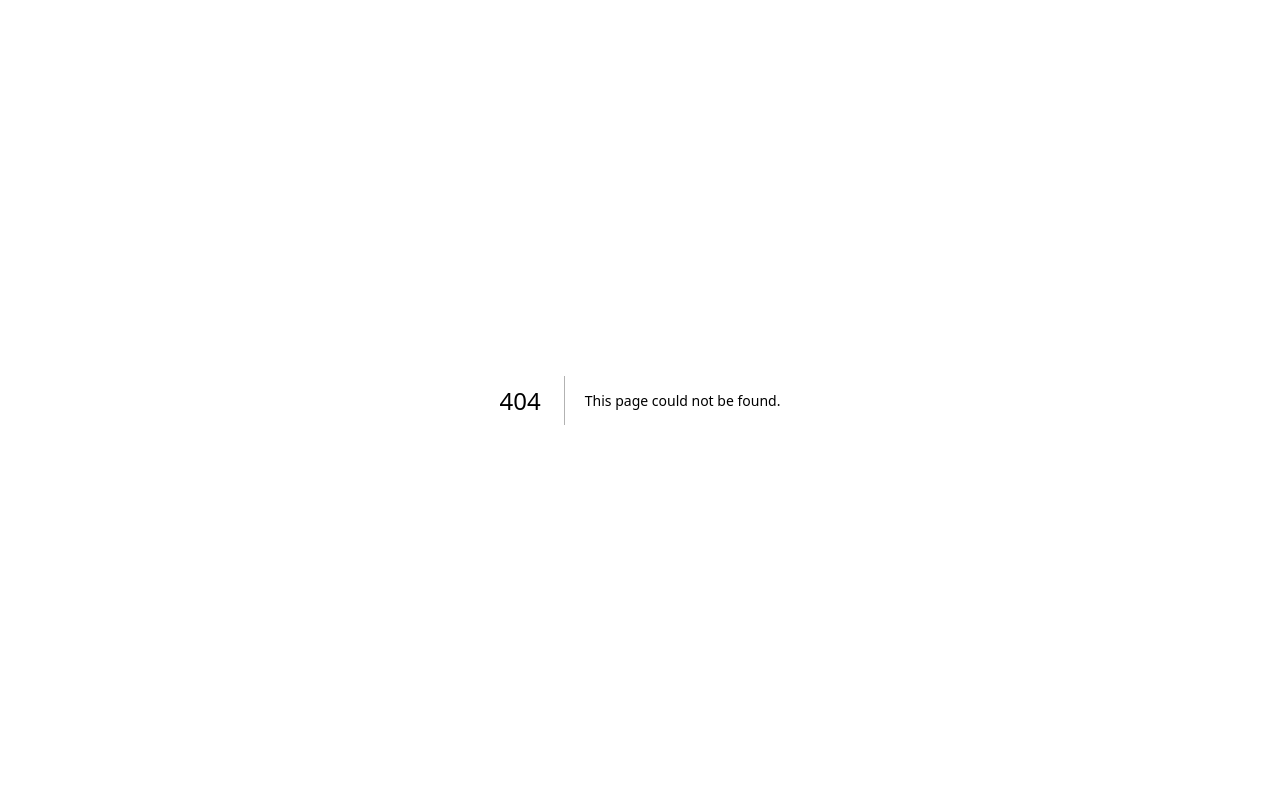
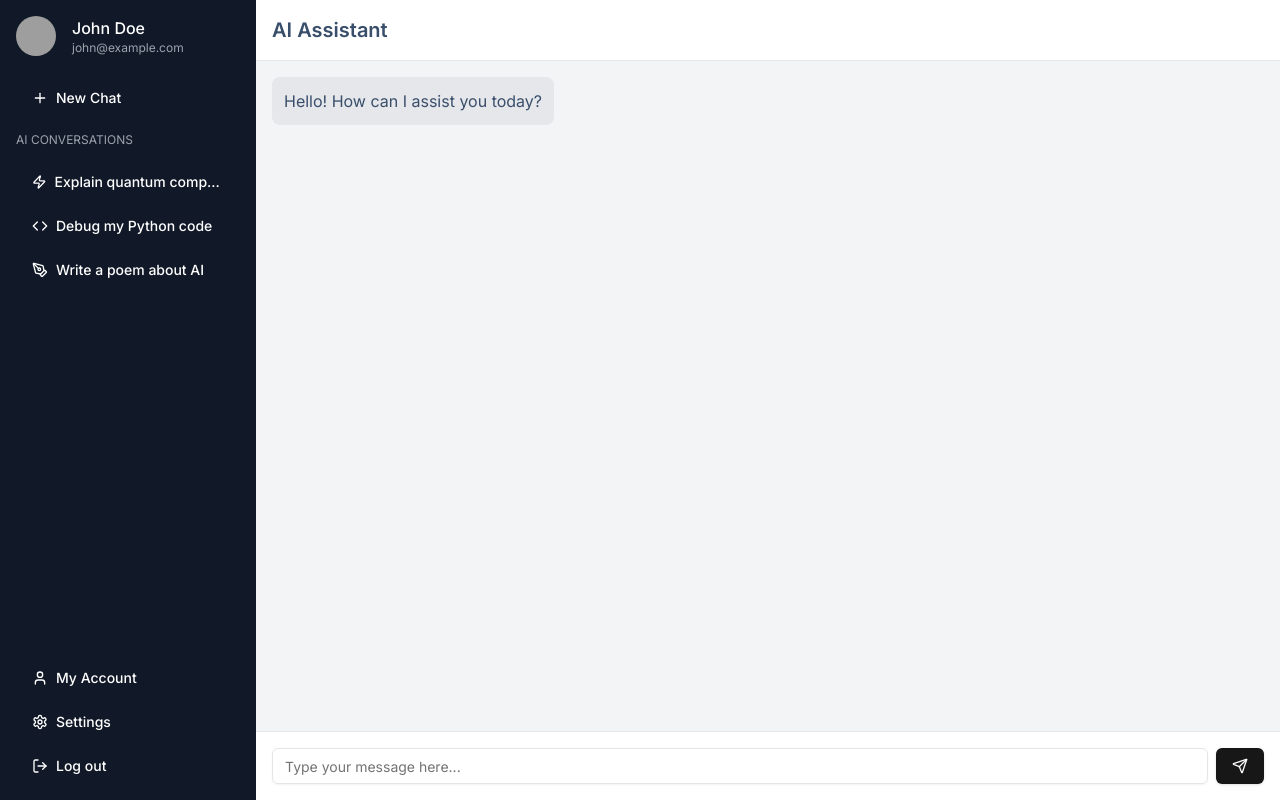
Before and after one commit to Osiris8/nextai, a Next.js app: page /dashboard in a window 1280 px wide. Before the commit this address had no page. Built offline with nearby package versions, Linux system fonts and the light colour scheme; grey boxes are pictures that could not be loaded.

Commit message:
update dashboard component

```diff
--- /dev/null
+++ b/app/dashboard/page.tsx
@@ -0,0 +1,11 @@
+"use client";
+
+import Dashboard from "@/components/Dashboard";
+
+export default function DashboardPage() {
+  return (
+    <div>
+      <Dashboard />
+    </div>
+  );
+}
--- a/components/dashboard.tsx
+++ b/components/dashboard.tsx
@@ -5,7 +5,6 @@ import { Avatar, AvatarFallback, AvatarImage } from "@/components/ui/avatar";
 import {
   PlusIcon,
   SendIcon,
-  MessageSquare,
   Settings,
   LogOut,
   User,
@@ -14,7 +13,7 @@ import {
   PenTool,
 } from "lucide-react";
 
-export default function Component() {
+export default function Dashboard() {
   const [messages, setMessages] = useState([
     { role: "assistant", content: "Hello! How can I assist you today?" },
   ]);
```
